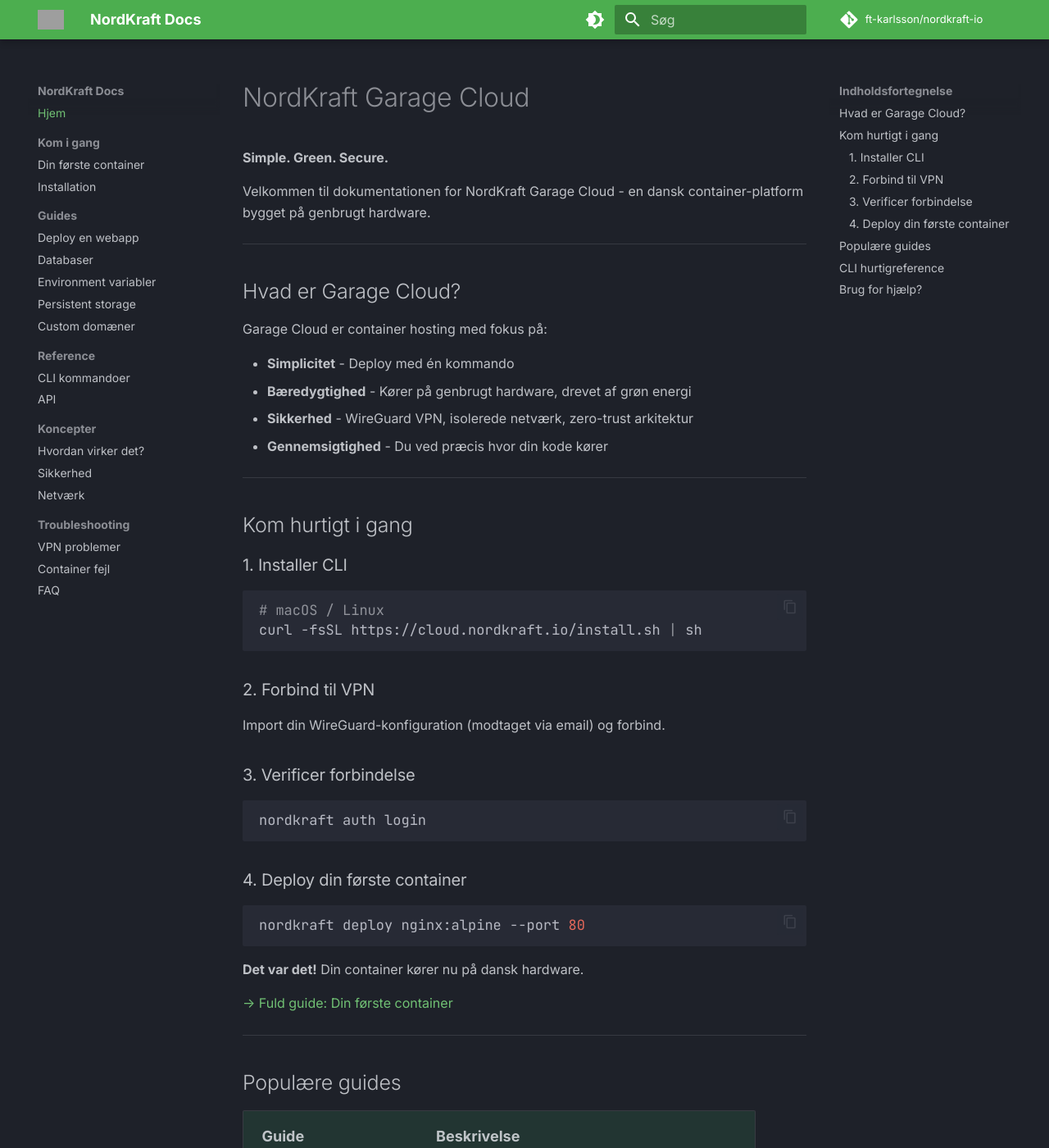
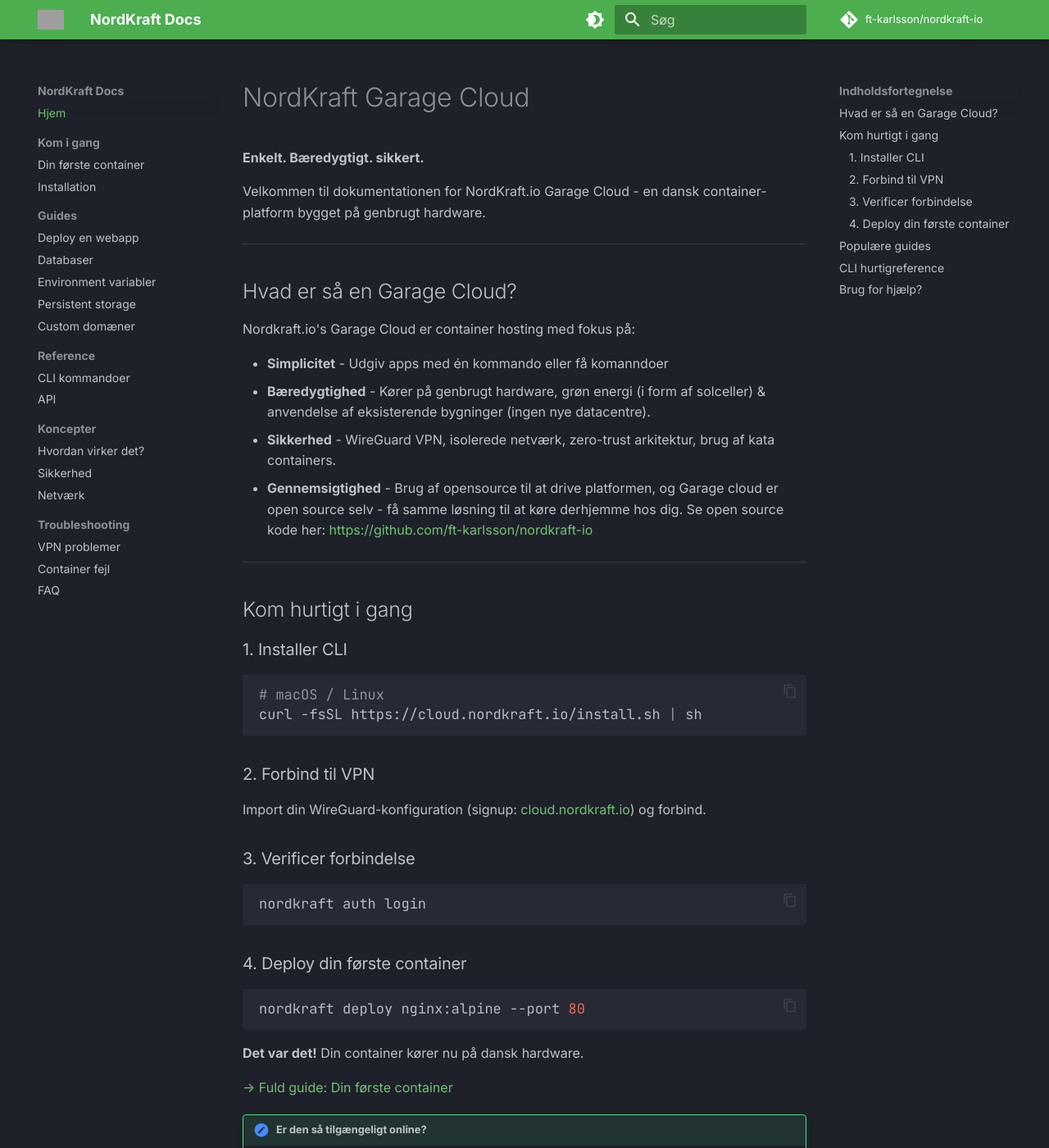
Before and after one commit to ft-karlsson/nordkraft-io, an MkDocs documentation site: the page built from docs/index.md, in a window 1280 px wide and 1400 px high. Shown: the whole window at 82% size. Built offline with MkDocs 1.6.1 and Material for MkDocs 9.7.7, drawn with Linux system fonts in a browser that asks for light colours; comment, search, counter and statistics services are not loaded; some of the changed text lies outside the part shown; grey boxes are pictures that could not be loaded.

Commit message:
update docs and wording

```diff
--- a/docs/index.md
+++ b/docs/index.md
@@ -1,19 +1,19 @@
 # NordKraft Garage Cloud
 
-**Simple. Green. Secure.**
+**Enkelt. Bæredygtigt. sikkert.**
 
-Velkommen til dokumentationen for NordKraft Garage Cloud - en dansk container-platform bygget på genbrugt hardware.
+Velkommen til dokumentationen for NordKraft.io Garage Cloud - en dansk container-platform bygget på genbrugt hardware.
 
 ---
 
-## Hvad er Garage Cloud?
+## Hvad er så en Garage Cloud?
 
-Garage Cloud er container hosting med fokus på:
+Nordkraft.io's Garage Cloud er container hosting med fokus på:
 
-- **Simplicitet** - Deploy med én kommando
-- **Bæredygtighed** - Kører på genbrugt hardware, drevet af grøn energi
-- **Sikkerhed** - WireGuard VPN, isolerede netværk, zero-trust arkitektur
-- **Gennemsigtighed** - Du ved præcis hvor din kode kører
+- **Simplicitet** - Udgiv apps med én kommando eller få komanndoer
+- **Bæredygtighed** - Kører på genbrugt hardware, grøn energi (i form af solceller) & anvendelse af eksisterende bygninger (ingen nye datacentre).
+- **Sikkerhed** - WireGuard VPN, isolerede netværk, zero-trust arkitektur, brug af kata containers.
+- **Gennemsigtighed** - Brug af opensource til at drive platformen, og Garage cloud er open source selv - få samme løsning til at køre derhjemme hos dig. Se open source kode her: [https://github.com/ft-karlsson/nordkraft-io](https://github.com/ft-karlsson/nordkraft-io)
 
 ---
 
@@ -28,7 +28,7 @@ curl -fsSL https://cloud.nordkraft.io/install.sh | sh
 
 ### 2. Forbind til VPN
 
-Import din WireGuard-konfiguration (modtaget via email) og forbind.
+Import din WireGuard-konfiguration (signup: [cloud.nordkraft.io](https://cloud.nordkraft.io)) og forbind.
 
 ### 3. Verificer forbindelse
 
@@ -46,6 +46,9 @@ nordkraft deploy nginx:alpine --port 80
 
 [→ Fuld guide: Din første container](getting-started.md)
 
+!!! note "Er den så tilgængeligt online?"
+    Nej. Den er ikke offentligt tilgængelig på internettet endnu. Du kan nå den via wireguard på dens lokale ip addresse.
+    Du skal speficikt bede om at åbne den for "verden" med "ingress". Se guide [her]("https://docs.nordkraft.io/getting-started/#trin-7-gr-den-tilgngelig-fra-internettet")
 ---
 
 ## Populære guides
@@ -78,12 +81,12 @@ nordkraft deploy nginx:alpine --port 80
 
 ## Brug for hjælp?
 
-- **Email:** support@nordkraft.io (besvaret af mennesker)
+- **Email:** frederikkarlsson@me.com
 - **GitHub Issues:** [github.com/ft-karlsson/nordkraft-io/issues](https://github.com/ft-karlsson/nordkraft-io/issues)
 
 ---
 
 <small>
 NordKraft Garage Cloud - Bygget i Ry, Danmark 🇩🇰<br>
-Kører på genbrugt Dell OptiPlex og Raspberry Pi hardware.
+Kører på genbrugt / refurbished Dell og Raspberry Pi hardware.
 </small>
```
